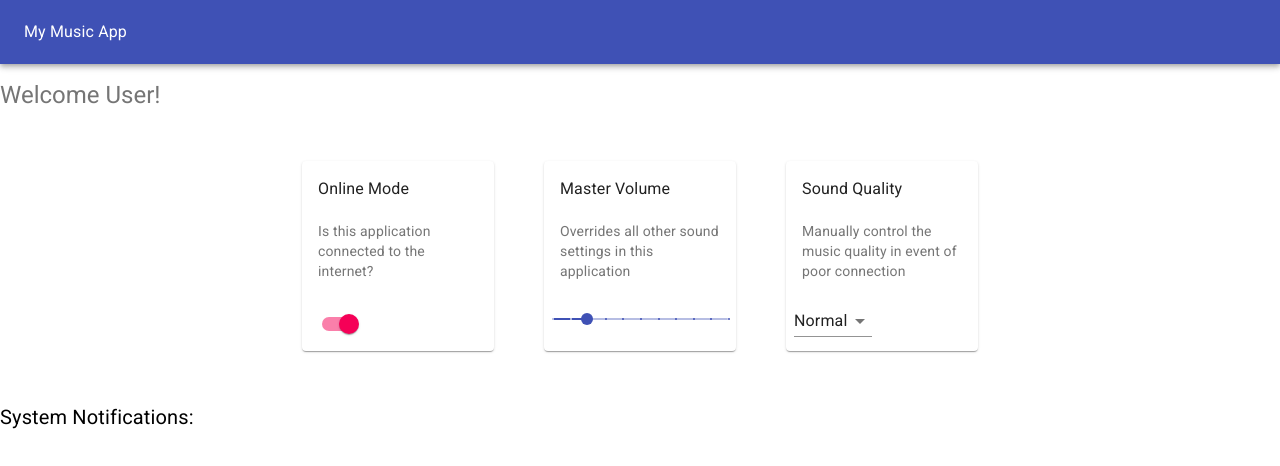
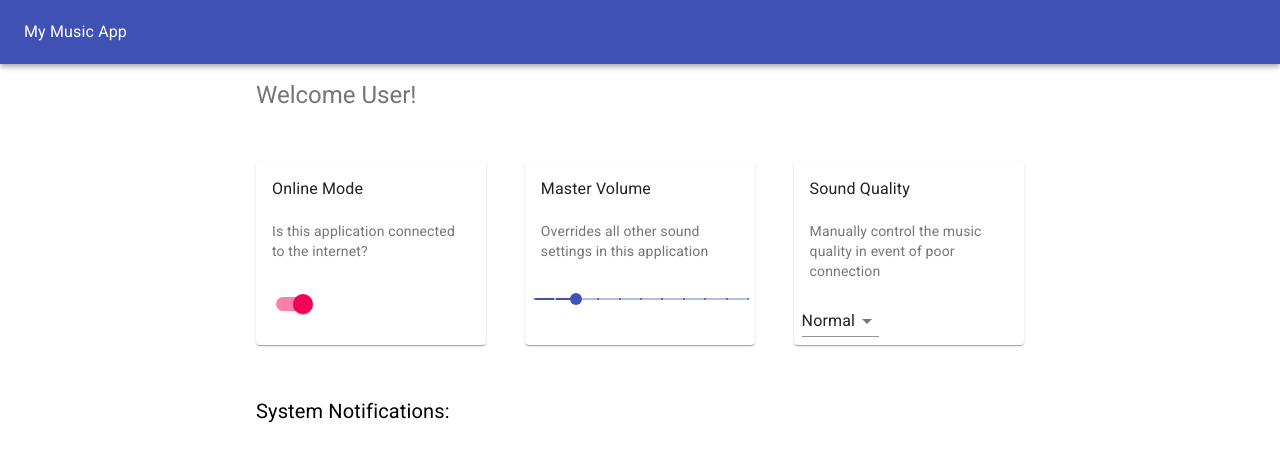
Before and after one commit to Shelby-Jean/JS411-MusicApp, a React (Create React App) app: page / in a window 1280 px wide. Both pictures are taken after typing "Sample", "Sample123" into the empty fields and a click on the button "LOGIN". Shown: the top 466 px of the page. Built offline with nearby package versions, Linux system fonts and the light colour scheme.

Commit message:
fixed dashboard css grid

```diff
--- a/src/App.css
+++ b/src/App.css
@@ -9,24 +9,32 @@
   flex-direction: column;
 }
 
-/* .dashboard-container {
-
-} */
+.dashboard-container {
+  display: grid;
+  grid-template-columns: 20% 60% 20%;
+  grid-template-rows: auto;
+  grid-template-areas:
+    ". header ."
+    ". cards ."
+    ". notifications .";
+}
 
 .welcome-header {
   margin-top: 15px;
+  grid-area: header;
 }
 
 .cards-container {
   display: flex;
-  justify-content: center;
+  justify-content: space-between;
   margin: 50px 0;
+  grid-area: cards;
 }
 
 .card {
-  width: 15%;
+  width: 30%;
 }
 
-#middle-card {
-  margin: 0 50px;
+.notifications-container {
+  grid-area: notifications;
 }
--- a/src/components/Dashboard.js
+++ b/src/components/Dashboard.js
@@ -56,7 +56,7 @@ class Dashboard extends React.Component {
       <div className="dashboard-container">
 
         <div className="welcome-header">
-          <Typography component="h2" variant="h5" color="textSecondary" display="inline">Welcome User!</Typography>
+          <Typography component="h2" variant="h5" color="textSecondary">Welcome User!</Typography>
         </div>
 
         <div className="cards-container">
@@ -75,7 +75,7 @@ class Dashboard extends React.Component {
             </CardActions>
           </Card>
 
-          <Card className="card" id="middle-card">
+          <Card className="card">
             <CardContent>
               <Typography component="h4" fontWeight="fontWeightBold">
               Master Volume
@@ -110,8 +110,8 @@ class Dashboard extends React.Component {
           </Card>
         </div>
 
-        <div>
-          <Typography component="h3" variant="h6" display="inline">System Notifications:</Typography>
+        <div className="notifications-container">
+          <Typography component="h3" variant="h6">System Notifications:</Typography>
           <div>
             {this.state.notifications.map((notification, index) => (
                 <p key={index}>
```
